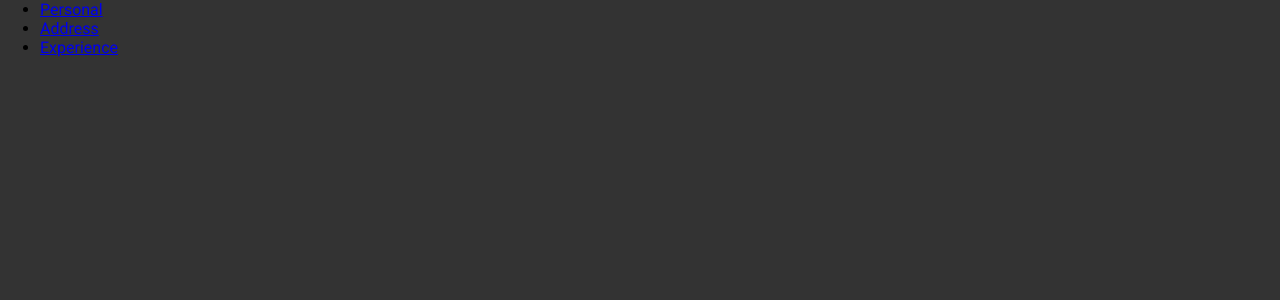
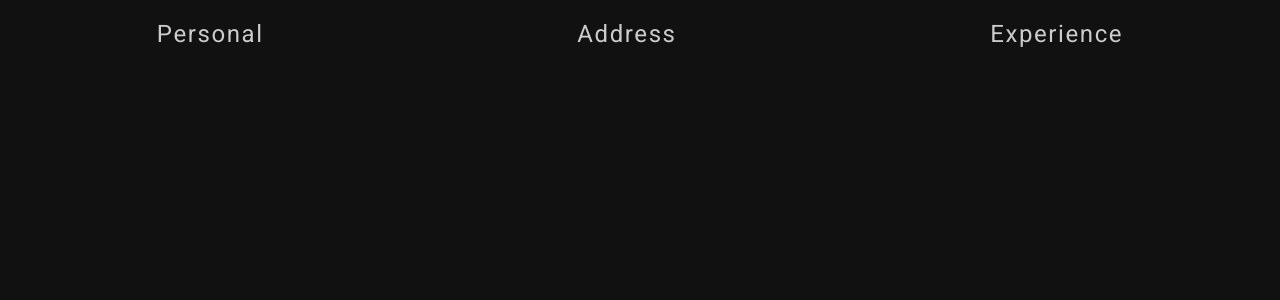
Before and after one commit to adrianeduard/angular-multi-step-form, an Angular app: page / in a window 1280 px wide. Shown: the top 300 px of the page. Built offline with nearby package versions, Linux system fonts and the light colour scheme.

Commit message:
1 file modified

```diff
--- a/src/app/core/header/header.component.scss
+++ b/src/app/core/header/header.component.scss
@@ -1 +1,69 @@
-@import '~src/assets/styles/variables.scss';
+//@import '~src/assets/styles/variables.scss';
+
+:host {
+  display: block;
+}
+
+header {
+  background-color: darken(#444, 20);
+  min-height: 10vh;
+
+  nav {
+    height: 100%;
+
+    ul {
+      display: flex;
+      flex-direction: column;
+      margin: 0;
+      padding: 0;
+      height: 100%;
+
+      li {
+        display: flex;
+        margin: 0.5rem;
+        list-style-type: none;
+        justify-content: center;
+
+        & > * {
+          color: darken(white, 20);
+          padding: 0.5rem;
+          font-size: 1.5rem;
+          letter-spacing: 0.1rem;
+          line-height: 1.5;
+        }
+
+        a {
+          text-decoration: none;
+
+          &:visited {
+            color: darken(white, 30);
+          }
+
+          &.active,
+          &:avtive,
+          &:hover,
+          &:focus {
+            text-decoration: underline;
+            color: white;
+          }
+
+          &:hover,
+          &:focus {
+            outline: 1px white solid;
+          }
+        }
+      }
+    }
+  }
+}
+
+@media all and (min-width: 768px) {
+  header {
+    nav {
+      ul {
+        flex-direction: row;
+        justify-content: space-around;
+      }
+    }
+  }
+}
```
